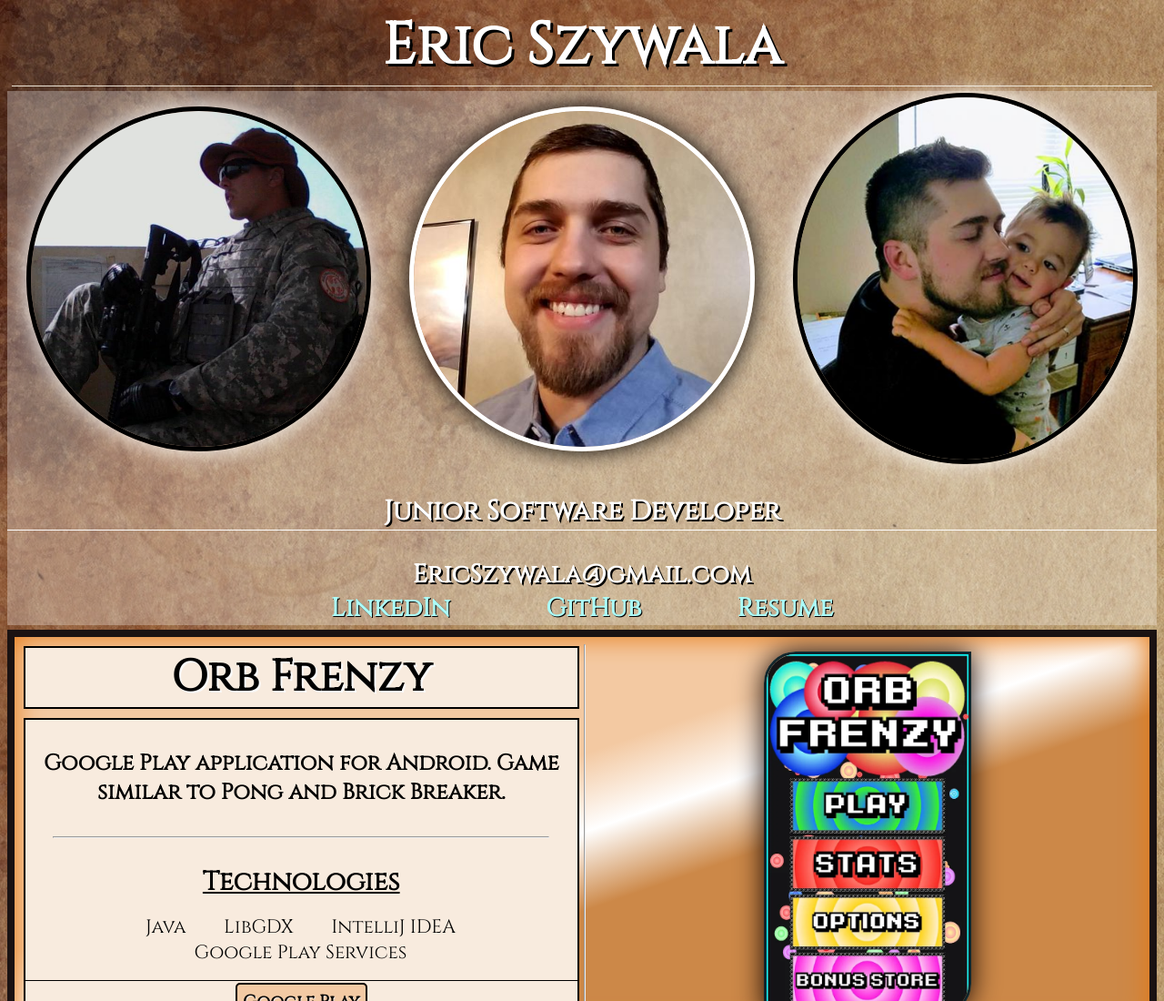
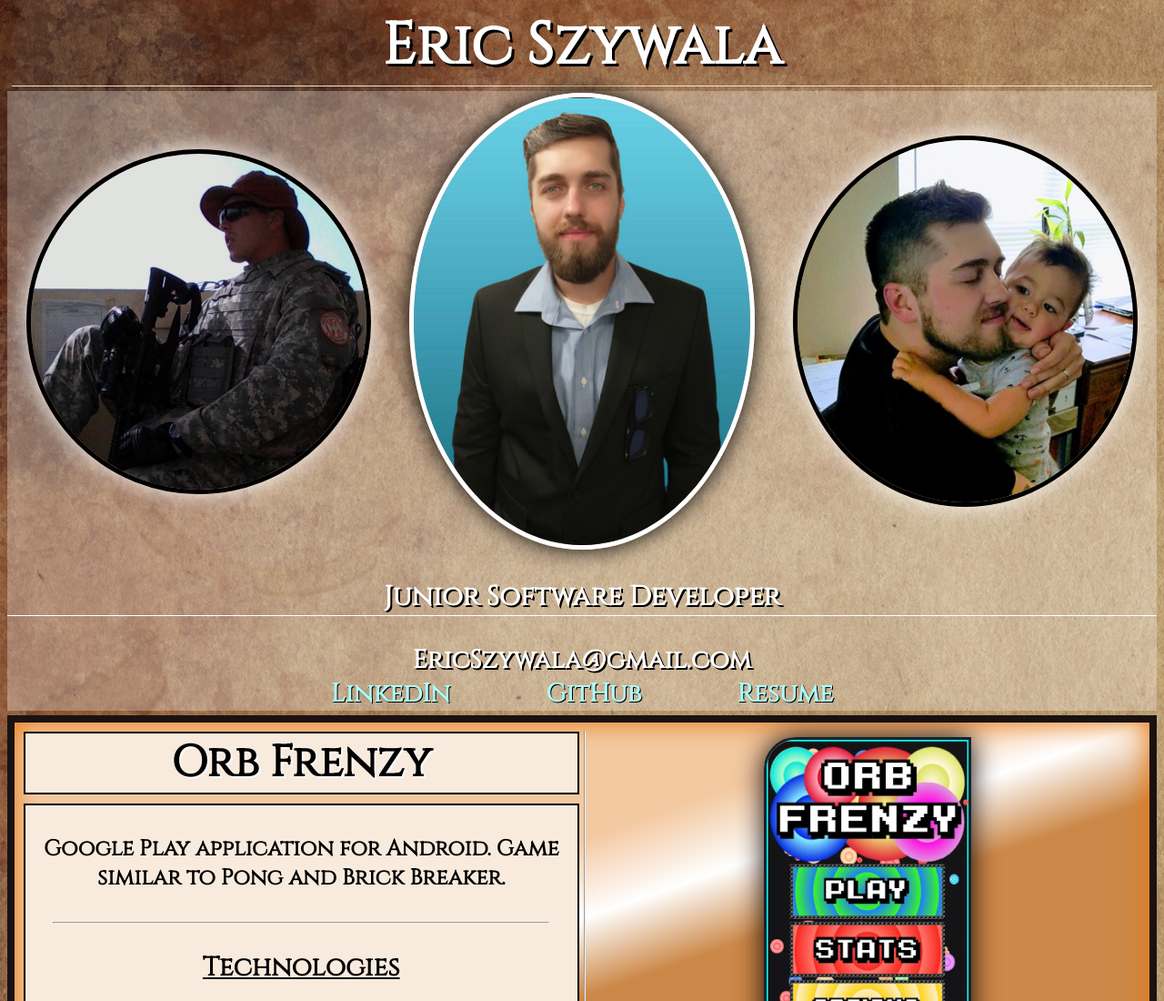
Before and after one commit to Ricala/portfolio, a plain HTML site: page index.html in a window 1280 px wide. Shown: the top 1100 px of the page at 91% size. Drawn offline with Linux system fonts and the light colour scheme.

Commit message:
Update index.html

```diff
--- a/index.html
+++ b/index.html
@@ -13,7 +13,7 @@
   <div id="hero-container">
     <div id="hero-img">
       <img class="hero-img-dark" src="images/army.jpg" alt="" />
-      <img class="hero-img-light" src="images/profile.jpeg" alt="" />
+      <img class="hero-img-light" src="images/LinkedIn_Profile.jpg" alt="" />
       <img class="hero-img-dark" src="images/dad.png" alt="" />
     </div>
 
```
